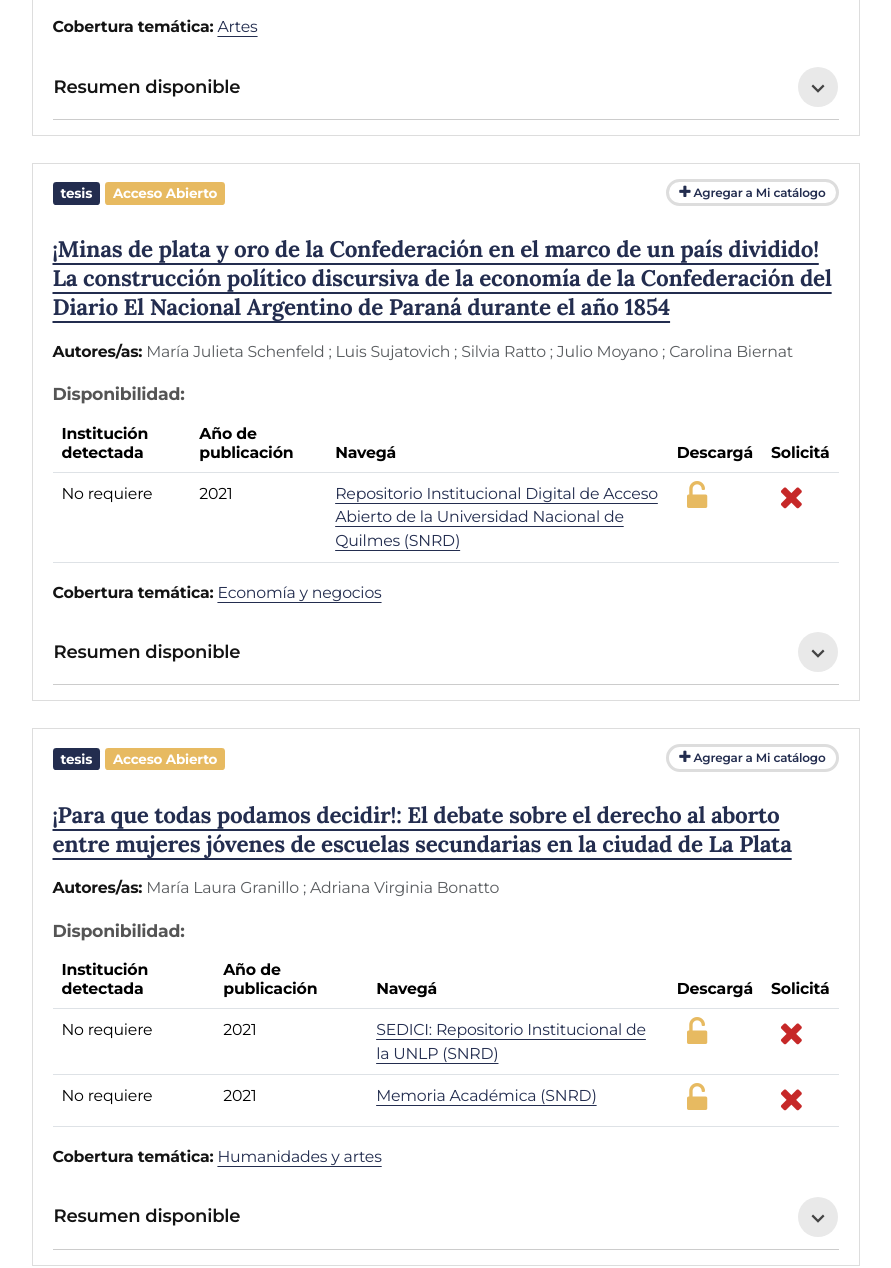
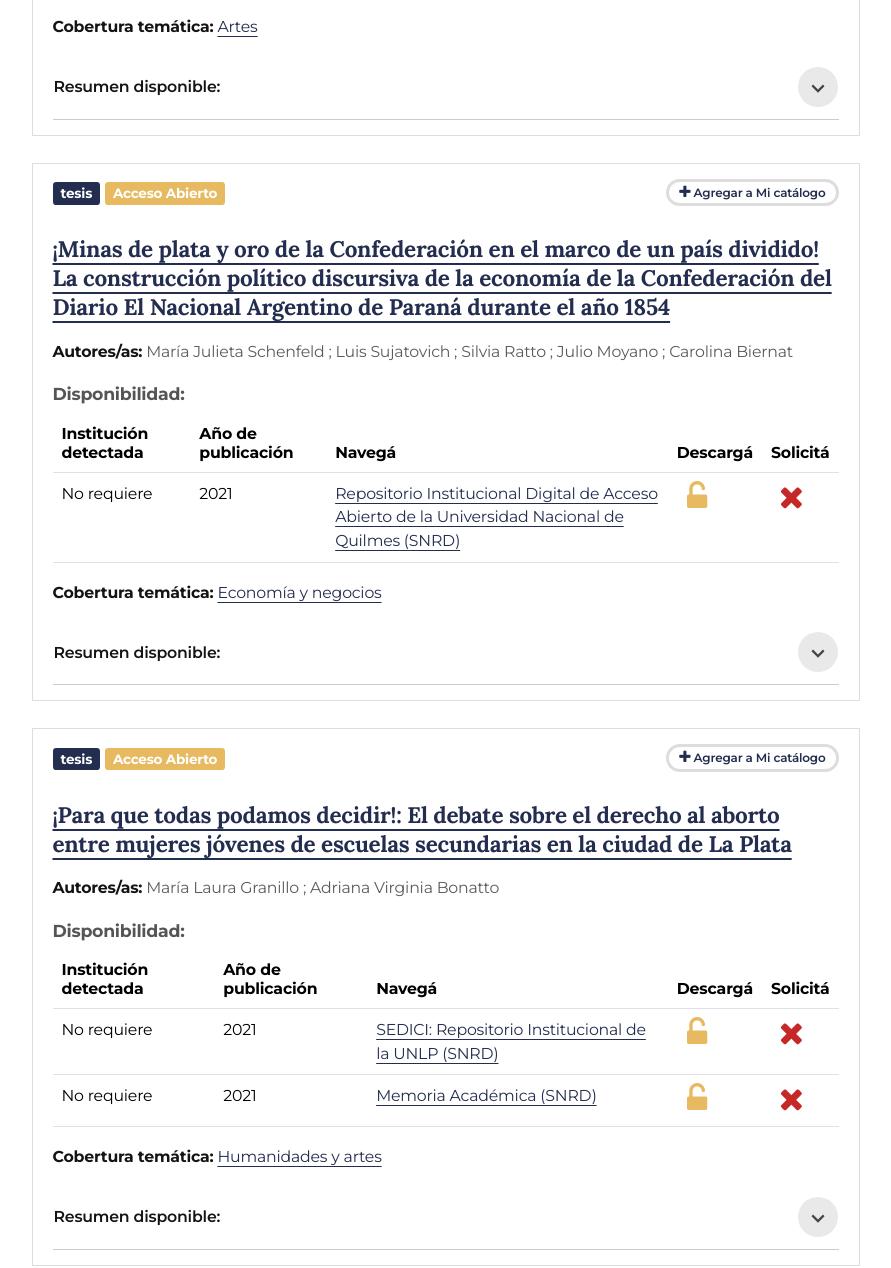
Before and after one commit to gcaiatimod/biblioteca-electronica, a plain HTML site: page index.html in a window 1280 px wide. Shown: the part 3684-4952 px from the top of the page, without its empty margins (337-1228 px from the left). Drawn offline with nearby package versions, Linux system fonts and the light colour scheme.

Commit message:
<details> - <summary>

```diff
--- a/index.html
+++ b/index.html
@@ -1206,8 +1206,8 @@
                                                         itemprop="name">Ciencia política</span></a>&nbsp;
 
                                             </p>
-                                            <details class="m-t-1" id="abstract-116252">
-                                                <summary>Resumen disponible</summary>
+                                            <details class="m-t-1 small" id="abstract-116252">
+                                                <summary>Resumen disponible: </summary>
                                                 <div class="ar-details__content text-justify" itemprop="abstract">
                                                     Tesis de Maestría
                                                 </div>
@@ -1369,8 +1369,8 @@
                                                         itemprop="name">Artes</span></a>&nbsp;
 
                                             </p>
-                                            <details class="m-t-1" id="abstract-107180">
-                                                <summary>Resumen disponible</summary>
+                                            <details class="m-t-1 small" id="abstract-107180">
+                                                <summary>Resumen disponible: </summary>
                                                 <div class="ar-details__content text-justify" itemprop="abstract">
                                                     Mediante el método etnográfico, la investigación explora las
                                                     características de las mascaradas y cimarronas costarricenses,
@@ -1493,8 +1493,8 @@
                                                         itemprop="name">Economía y negocios</span></a>&nbsp;
 
                                             </p>
-                                            <details class="m-t-1" id="abstract-116253">
-                                                <summary>Resumen disponible</summary>
+                                            <details class="m-t-1 small" id="abstract-116253">
+                                                <summary>Resumen disponible: </summary>
                                                 <div class="ar-details__content text-justify" itemprop="abstract">
                                                     Schenfeld, M. J. (2021). ¡Minas de plata y oro de la
                                                     Confederación en el marco de un país dividido! La construcción
@@ -1606,8 +1606,8 @@
                                                         itemprop="name">Humanidades y artes</span></a>&nbsp;
 
                                             </p>
-                                            <details class="m-t-1" id="abstract-116254">
-                                                <summary>Resumen disponible</summary>
+                                            <details class="m-t-1 small" id="abstract-116254">
+                                                <summary>Resumen disponible: </summary>
                                                 <div class="ar-details__content text-justify" itemprop="abstract">
                                                     En el presente trabajo me he propuesto analizar la repercusión
                                                     de la demanda por el aborto legal en mujeres adolescentes de
```
